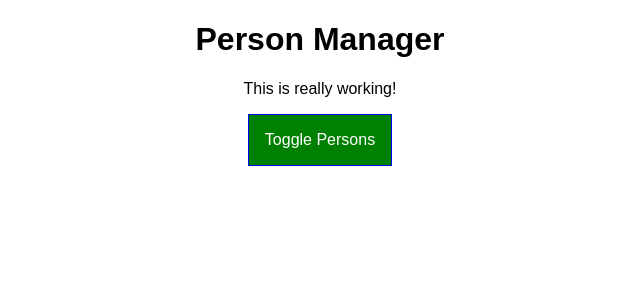
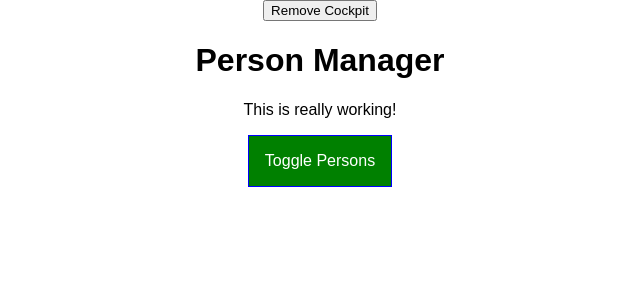
Before and after one commit to irodriguez93/react-ms, a React app: page / in a window 1280 px wide. Shown: the top 300 px of the page, without its empty margins (320-960 px from the left). Built offline with nearby package versions, Linux system fonts and the light colour scheme.

Commit message:
updating

```diff
--- a/src/components/Cockpit/Cockpit.js
+++ b/src/components/Cockpit/Cockpit.js
@@ -1,17 +1,27 @@
-import React from "react";
+import React, { useEffect } from "react";
 import classes from "./Cockpit.css";
 
 const Cockpit = (props) => {
+  useEffect(() => {
+    console.log("[Cockpit.js] useEffect");
+    setTimeout(() => {
+      alert("SavedData to cloud");
+    }, 1000);
+    return () => {
+      console.log("[Cockpit.js] cleanup work in useEffect");
+    };
+  }, []);
+
   const assignedClasses = [];
   let btnClass = "";
   if (props.showPersons) {
     btnClass = classes.Red;
   }
 
-  if (props.persons.length <= 2) {
+  if (props.personsLength <= 2) {
     assignedClasses.push(classes.red); // classes = ['red']
   }
-  if (props.persons.length <= 1) {
+  if (props.personsLength <= 1) {
     assignedClasses.push(classes.bold); // classes = ['red', 'bold']
   }
 
@@ -25,4 +35,4 @@ const Cockpit = (props) => {
     </div>
   );
 };
-export default Cockpit;
+export default React.memo(Cockpit);
--- a/src/components/Persons/Person/Person.js
+++ b/src/components/Persons/Person/Person.js
@@ -1,12 +1,14 @@
 import React, { Component } from "react";
 
-import classes from "./Person.css";
+//import classes from "./Person.css";
+import Aux from "../../../hoc/Aux";
 
 class Person extends Component {
   render() {
     console.log("[Person.js] rendering...");
     return (
-      <div className={classes.Person}>
+      <Aux>
+        {" "}
         <p onClick={this.props.click}>
           I'm {this.props.name} and I am {this.props.age} years old!
         </p>
@@ -16,7 +18,7 @@ class Person extends Component {
           onChange={this.props.changed}
           value={this.props.name}
         />
-      </div>
+      </Aux>
     );
   }
 }
--- a/src/components/Persons/Persons.js
+++ b/src/components/Persons/Persons.js
@@ -1,16 +1,24 @@
-import React, { Component } from "react";
+import React, { PureComponent } from "react";
 import Person from "./Person/Person";
 
-class Persons extends Component {
+class Persons extends PureComponent {
   //   static getDerivedStateFromProps(props, state) {
   //     console.log("[Person.js] getDerivedStateFromProps");
   //     return state;
   //   }
 
-  shouldComponentUpdate(nextProps, nextState) {
-    console.log("[Persons.js] shouldComponentUpdate");
-    return true;
-  }
+  //   shouldComponentUpdate(nextProps, nextState) {
+  //     console.log("[Persons.js] shouldComponentUpdate");
+  //     if (
+  //       nextProps.persons !== this.props.persons ||
+  //       nextProps.changed !== this.props.changed ||
+  //       nextProps.clicked !== this.props.clicked
+  //     ) {
+  //       return true;
+  //     } else {
+  //       return false;
+  //     }
+  //   }
   getSnapshotBeforeUpdate(prevProps, prevState) {
     console.log("[Persons.js] getSnapshotBeforeUpdate");
     return null;
@@ -20,6 +28,9 @@ class Persons extends Component {
     console.log("prevprops", prevProps);
     console.log("prevstate", prevState);
     console.log("snapshot", snapshot);
+  }
+  componentWillUnmount() {
+    console.log("[Persons.js] componentWillUnmount");
   }
 
   render() {
--- a/src/containers/App.js
+++ b/src/containers/App.js
@@ -2,6 +2,7 @@ import React, { Component } from "react";
 import classes from "./App.css";
 import Persons from "../components/Persons/Persons";
 import Cockpit from "../components/Cockpit/Cockpit";
+import WithClass from "../hoc/WithClass";
 
 class App extends Component {
   constructor(props) {
@@ -17,6 +18,7 @@ class App extends Component {
     ],
     otherState: "some other value",
     showPersons: false,
+    showCockpit: true,
   };
 
   static getDerivedStateFromProps(props, state) {
@@ -72,6 +74,11 @@ class App extends Component {
     this.setState({ showPersons: !doesShow });
   };
 
+  handleCockPit = () => {
+    const doesShow = this.state.showCockpit;
+    this.setState({ showCockpit: !doesShow });
+  };
+
   render() {
     console.log("[App.js] render");
     let persons = null;
@@ -89,15 +96,18 @@ class App extends Component {
     }
 
     return (
-      <div className={classes.App}>
-        <Cockpit
-          showPersons={this.state.showPersons}
-          persons={this.state.persons}
-          clicked={this.togglePersonsHandler}
-          appTitle={this.props.appTitle}
-        ></Cockpit>
+      <WithClass classes={classes.App}>
+        <button onClick={this.handleCockPit}>Remove Cockpit</button>
+        {this.state.showCockpit ? (
+          <Cockpit
+            showPersons={this.state.showPersons}
+            personsLength={this.state.persons.length}
+            clicked={this.togglePersonsHandler}
+            appTitle={this.props.appTitle}
+          ></Cockpit>
+        ) : null}
         {persons}
-      </div>
+      </WithClass>
     );
     // return React.createElement('div', {className: 'App'}, React.createElement('h1', null, 'Does this work now?'));
   }
--- /dev/null
+++ b/src/hoc/Aux.js
@@ -0,0 +1,6 @@
+//Don't need to import react because there is no JSX in this code
+// Not actually using react create element
+
+const Aux = (props) => props.children;
+
+export default Aux;
--- /dev/null
+++ b/src/hoc/WithClass.js
@@ -0,0 +1,7 @@
+import React from "react";
+
+const WithClass = (props) => {
+  return <div className={props.classes}>{props.children}</div>;
+};
+
+export default WithClass;
```
